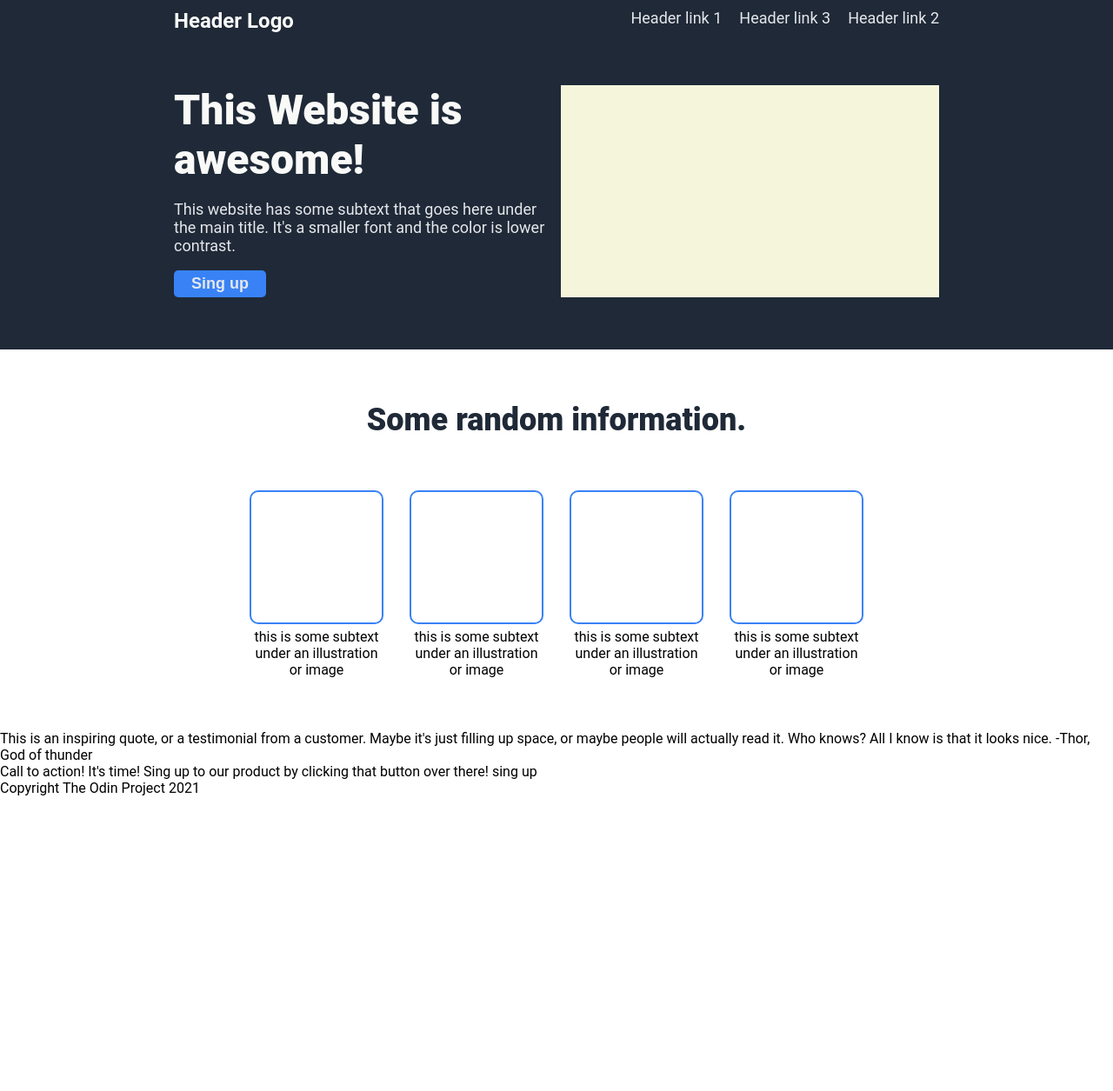
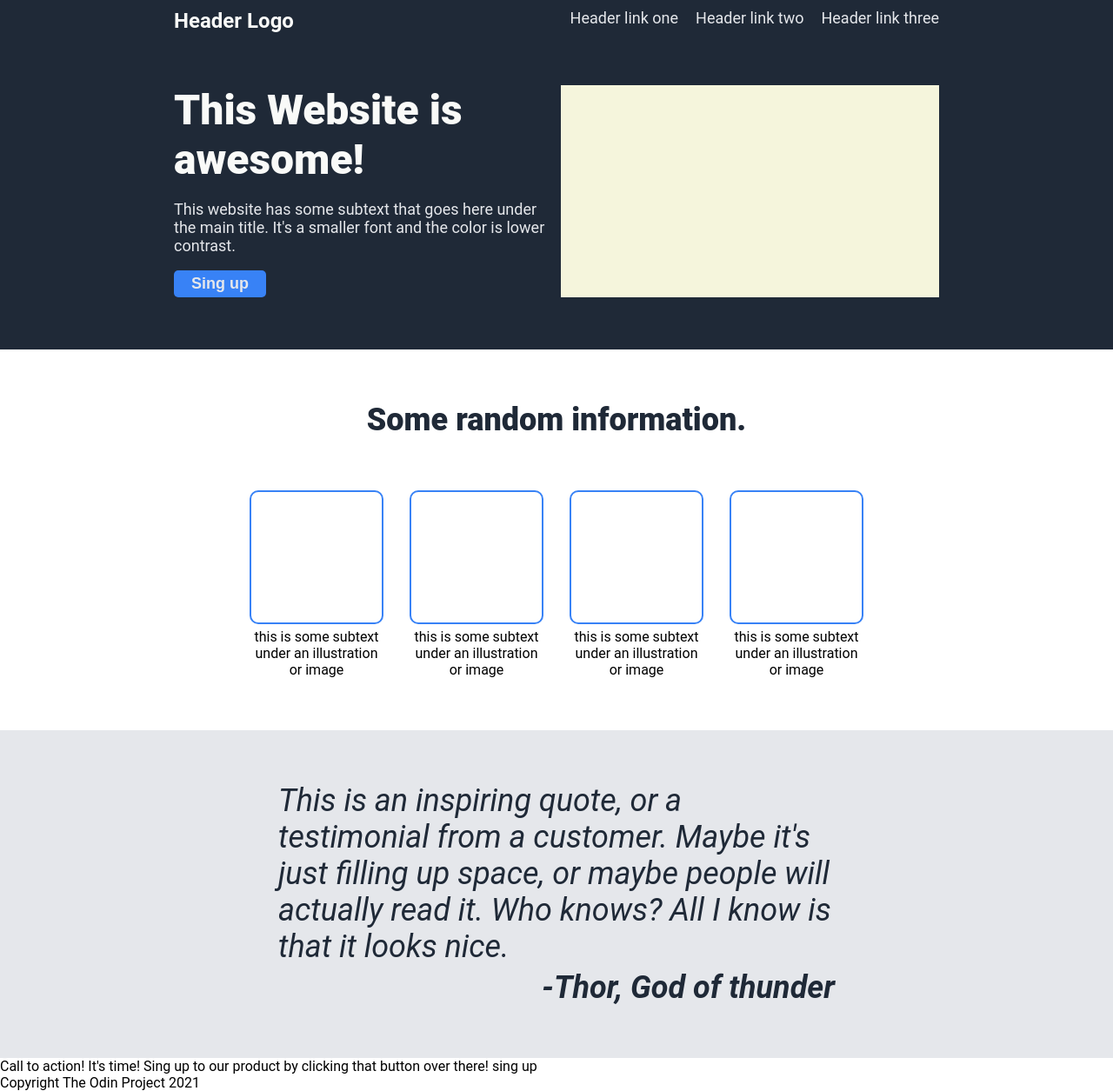
Before and after one commit to LihuenSfa/landing_page, a plain HTML site: page index.html in a window 1280 px wide. Shown: the whole page at 87% size. Before the commit the page ends 916 px from the top, so only its background shows below. Drawn offline with Linux system fonts and the light colour scheme.

Commit message:
style quote section

```diff
--- a/index.html
+++ b/index.html
@@ -10,9 +10,9 @@
             <div class="top-items">
                 <div class="logo">Header Logo</div>
                 <div class="secondary-text links">
-                    <a>Header link 1</a>
-                    <a>Header link 3</a>
-                    <a>Header link 2</a>
+                    <a>Header link one</a>
+                    <a>Header link two</a>
+                    <a>Header link three</a>
                 </div>
             </div>
             <div class="items">
@@ -48,8 +48,8 @@
         </div>
 
         <div class="quote">
-            This is an inspiring quote, or a testimonial from a customer. Maybe it's just filling up space, or maybe people will actually read it. Who knows? All I know is that it looks nice.
-            -Thor, God of thunder
+            <p>This is an inspiring quote, or a testimonial from a customer. Maybe it's just filling up space, or maybe people will actually read it. Who knows? All I know is that it looks nice.</p>
+            <p class="person">-Thor, God of thunder</p>
         </div>
 
         <div class="sing-up">
--- a/styles.css
+++ b/styles.css
@@ -9,7 +9,6 @@ body{
 /*--------Header---------*/
 
 .header{
-    padding: 0;
     background-color: #1f2937;
     padding: 10px 200px 0 200px;
 }
@@ -47,6 +46,7 @@ body{
 .secondary-text{
     font-size: 18px;
     color: #e5e7eb;
+    font-weight: 0;
 }
 
 .header button{
@@ -104,3 +104,29 @@ body{
 .box-text{
     width: 150px;
 }
+
+/* --- quote --- */
+
+.quote{
+    padding: 60px 200px;
+    display: flex;
+    flex-direction: column;
+    gap: 5px;
+    align-items: center;
+    justify-content: center;
+    background-color: #E5E7EB;
+}
+
+.quote p{
+    margin: 0;
+    padding: 0 120px;
+    font-size: 36px;
+    font-style: italic;
+    font-weight: 0;
+    color: #1F2937;
+}
+
+.quote .person{
+    font-weight: bold;
+    align-self: flex-end;
+}
```
